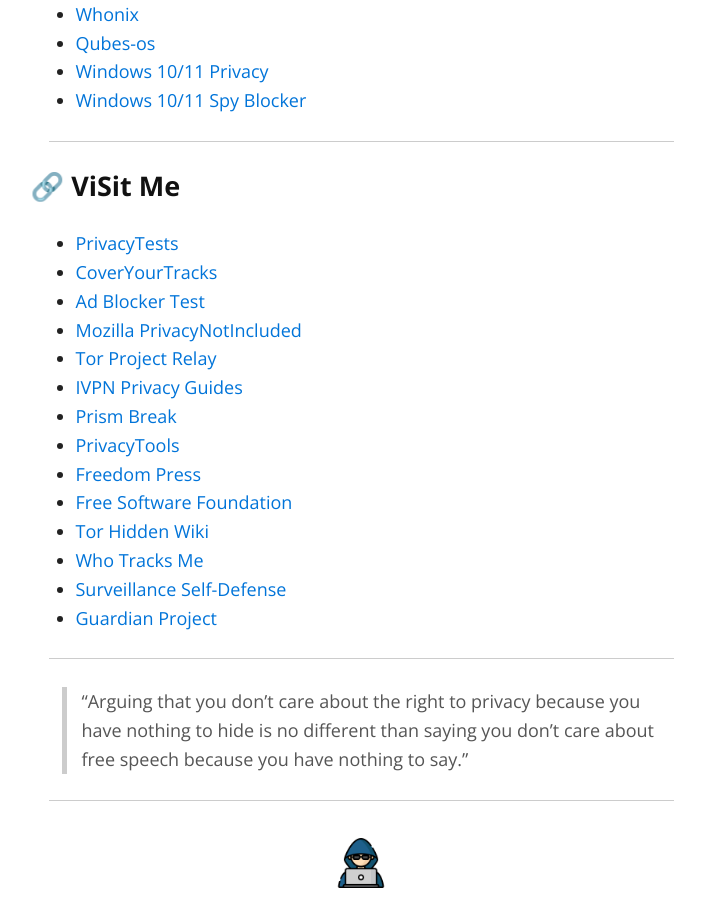
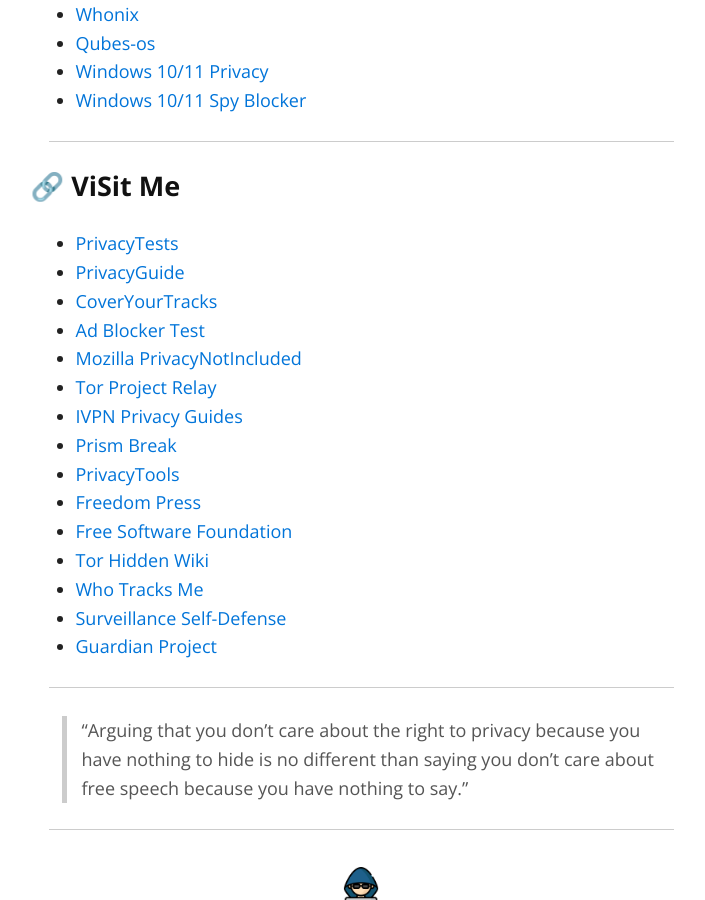
Before and after one commit to jcabeza/Privacy, a Jekyll site: the page built from index.md, in a window 1280 px wide and 900 px high, scrolled down 2979 px. Shown: the whole window, without its empty margins (279-984 px from the left). Built offline with Jekyll 4.4.1, drawn with Linux system fonts in a browser that asks for light colours; nearby versions of some CDN libraries.

Commit message:
Add privacyguides.org

```diff
--- a/index.md
+++ b/index.md
@@ -102,20 +102,21 @@
 
 #### 🔗 ViSit Me
 
- - [PrivacyTests](https://privacytests.org/)
- - [CoverYourTracks](https://coveryourtracks.eff.org/)
+ - [PrivacyTests](https://privacytests.org)
+ - [PrivacyGuide](https://www.privacyguides.org/fr)
+ - [CoverYourTracks](https://coveryourtracks.eff.org)
  - [Ad Blocker Test](https://d3ward.github.io/toolz/adblock.html)
- - [Mozilla PrivacyNotIncluded](https://foundation.mozilla.org/fr/privacynotincluded/)
- - [Tor Project Relay](https://community.torproject.org/relay/)
+ - [Mozilla PrivacyNotIncluded](https://foundation.mozilla.org/fr/privacynotincluded)
+ - [Tor Project Relay](https://community.torproject.org/relay)
  - [IVPN Privacy Guides](https://www.ivpn.net/privacy-guides)
- - [Prism Break](https://prism-break.org/en/)
- - [PrivacyTools](https://www.privacytools.io/)
- - [Freedom Press](https://freedom.press/)
- - [Free Software Foundation](https://www.fsf.org/)
- - [Tor Hidden Wiki](https://thehiddenwiki.org/)
- - [Who Tracks Me](https://whotracks.me/)
- - [Surveillance Self-Defense](https://ssd.eff.org/)
- - [Guardian Project](https://guardianproject.github.io/haven/)
+ - [Prism Break](https://prism-break.org/en)
+ - [PrivacyTools](https://www.privacytools.io)
+ - [Freedom Press](https://freedom.press)
+ - [Free Software Foundation](https://www.fsf.org)
+ - [Tor Hidden Wiki](https://thehiddenwiki.org)
+ - [Who Tracks Me](https://whotracks.me)
+ - [Surveillance Self-Defense](https://ssd.eff.org)
+ - [Guardian Project](https://guardianproject.github.io/haven)
 
 <hr>
 
```
